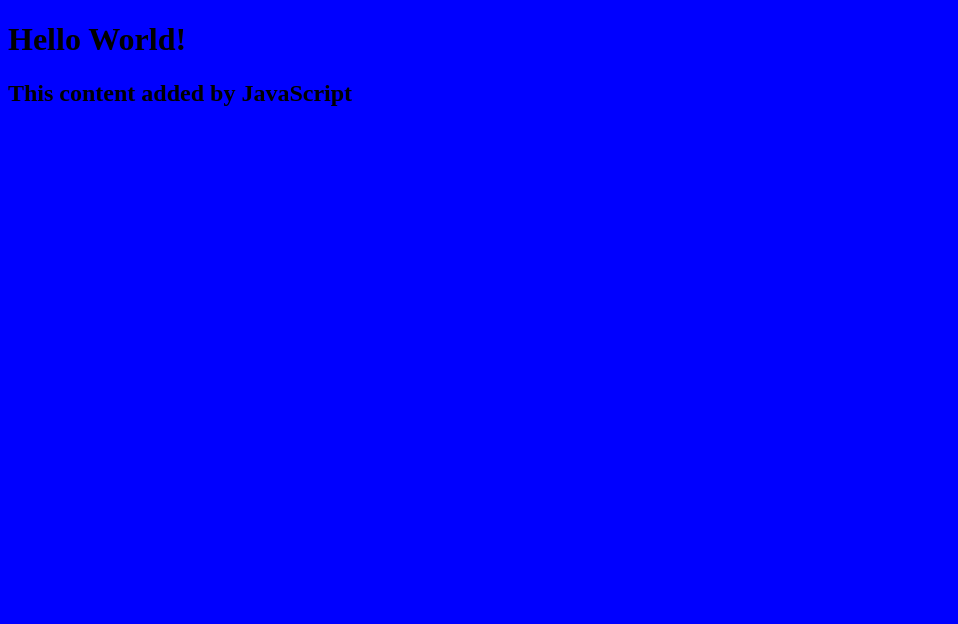
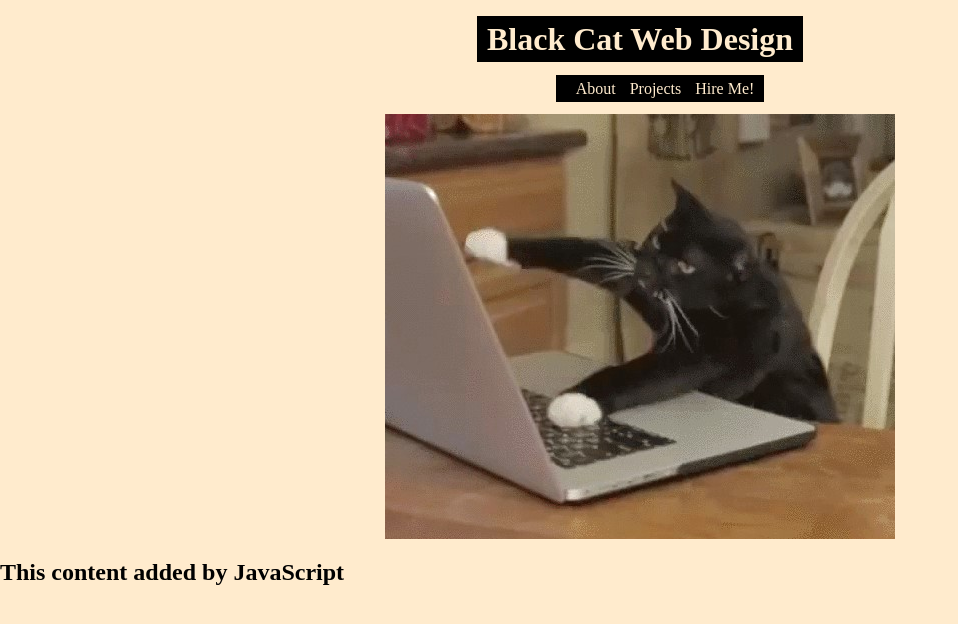
Before and after one commit to nickachristensen/personal-pages, a plain HTML site: page index.html in a window 1280 px wide. Shown: the whole page, without its empty margins (0-958 px from the left). Drawn offline with Linux system fonts and the light colour scheme.

Commit message:
Added cat typing gif, animated gif w/hover in css

```diff
--- a/index.html
+++ b/index.html
@@ -2,10 +2,18 @@
 <html lang="en">
     <head>
         <link rel="stylesheet" href="style.css">
-        <title>My Website</title>
+        <title>Black Cat Web Design</title>
     </head>
     <body>
-        <h1>Hello World!</h1>
+        <h1><span>Black Cat Web Design</span></h1>
+        <nav>
+            <ul><span>
+                <li>About</li>
+                <li>Projects</li>
+                <li>Hire Me!</li>
+            </span></ul>
+        </nav>
+        <div class="Typingcat"></div>
         <script src="script.js"></script>
     </body>
 </html>
--- a/style.css
+++ b/style.css
@@ -1,3 +1,43 @@
 body {
-    background: blue;
+    background: blanchedalmond;
+    height: 100%;
+    width: 100%;
+    margin: 0;
 }
+
+h1, nav {
+    display: block;
+    margin: center;
+    text-align: center;
+}
+
+span {
+    color:blanchedalmond;
+    background: black;
+    padding: 5px 10px;
+}
+
+ul {
+    list-style-type: none;
+}
+
+li {
+    display: inline;
+    padding-left: 10px;
+}
+
+div {
+    text-align: center;
+}
+
+.Typingcat {
+    height:425px;
+    width:510px;
+    background: url('./Cattyping1.jpg');
+    margin:auto; /*position the [div] on the center*/
+  }
+
+  .Typingcat:hover {
+    cursor:pointer;
+    background:url('./Cattyping2.gif');
+  }
```
Also changed, not shown: Cattyping1.jpg (added), Cattyping2.gif (added).
